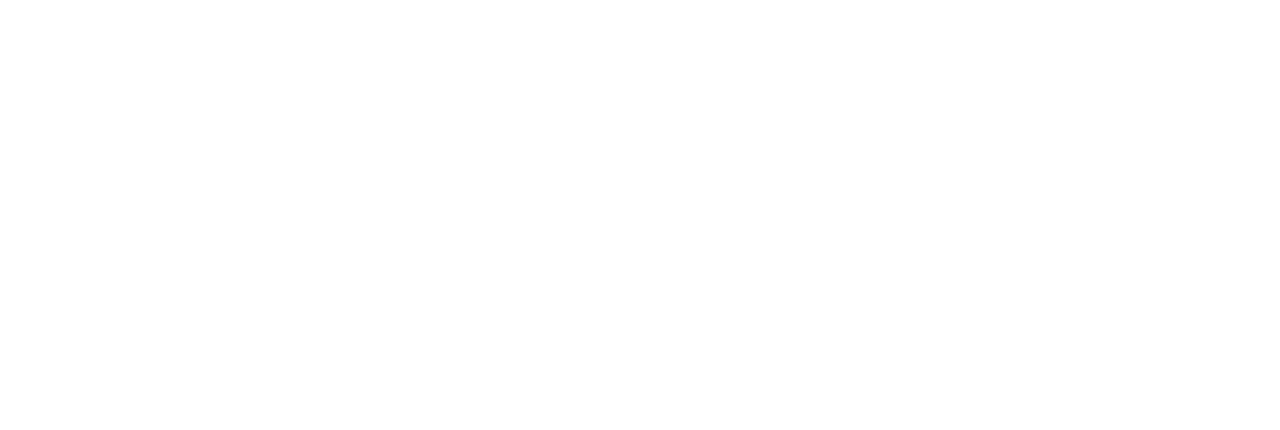
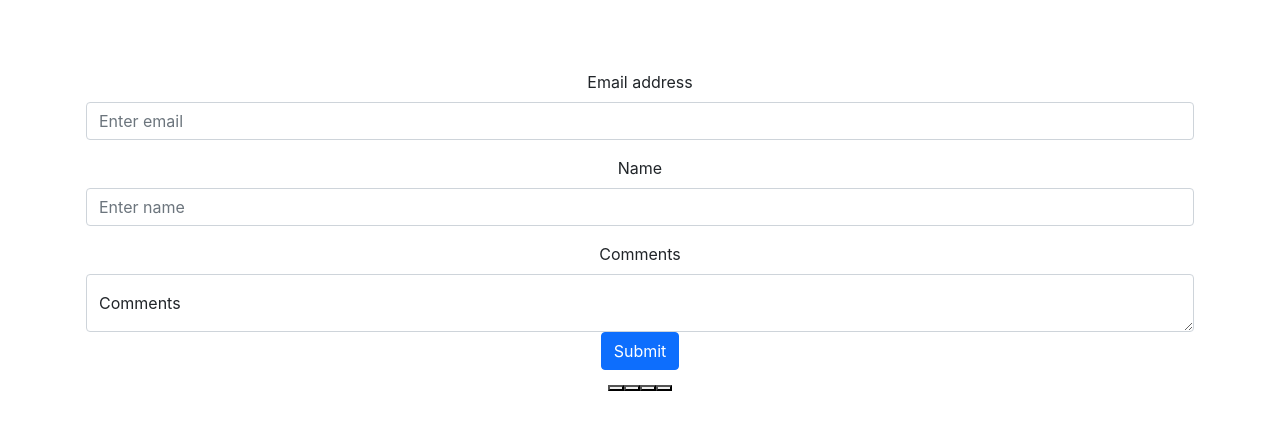
Before and after one commit to fernandobouchet/fernandobouchet.github.io, a React (Create React App) app: page / in a window 1280 px wide. Shown: the part 1824-2254 px from the top of the page. Before the commit the page ends 1710 px from the top, so only its background shows below. Built offline with nearby package versions, Linux system fonts and the light colour scheme; the HTML template or start-up script is replaced by a standard one.

Commit message:
Added Contact component

```diff
--- a/src/App.js
+++ b/src/App.js
@@ -1,6 +1,7 @@
 import NavBar from "./components/NavBar/NavBar";
 import About from "./components/About/About";
 import Projects from "./components/Projects/Projects";
+import Contact from "./components/Contact/Contact";
 
 function App() {
   return (
@@ -8,6 +9,7 @@ function App() {
       <NavBar />
       <About />
       <Projects />
+      <Contact />
     </div>
   );
 }
--- /dev/null
+++ b/src/components/Contact/Contact.js
@@ -0,0 +1,81 @@
+import { Row, Container, Form, Button, FloatingLabel } from "react-bootstrap";
+import styled from "styled-components";
+
+function Contact() {
+  return (
+    <>
+      <StyledContainer id="Contact">
+        <Row>
+          <Form>
+            <Form.Group className="mb-3" controlId="formBasicEmail">
+              <Form.Label>Email address</Form.Label>
+              <Form.Control type="email" placeholder="Enter email" />
+            </Form.Group>
+            <Form.Group className="mb-3" controlId="formBasicName">
+              <Form.Label>Name</Form.Label>
+              <Form.Control type="name" placeholder="Enter name" />
+            </Form.Group>
+            <Form.Label>Comments</Form.Label>
+            <FloatingLabel controlId="floatingTextarea2" label="Comments">
+              <Form.Control as="textarea" placeholder="Leave a comment here" />
+            </FloatingLabel>
+            <Button variant="primary" type="submit">
+              Submit
+            </Button>
+          </Form>
+        </Row>
+        <Row>
+          <div id="contact-buttons">
+            <button id="button-mail" className="buttons" aria-hidden="true">
+              <a
+                href="mailto: fernandobouchet@gmail.com"
+                target="_blank"
+                rel="noreferrer"
+              >
+                <i className="fas fa-envelope"></i>
+              </a>
+            </button>
+            <button id="button-linkedin" className="buttons" aria-hidden="true">
+              <a
+                href="https://www.linkedin.com/in/fernando-bouchet"
+                target="_blank"
+                rel="noreferrer"
+              >
+                <i className="fab fa-linkedin"></i>
+              </a>
+            </button>
+            <button id="button-telegram" className="buttons" aria-hidden="true">
+              <a
+                href="https://t.me/fernandobouchet"
+                target="_blank"
+                rel="noreferrer"
+              >
+                <i className="fab fa-telegram"></i>
+              </a>
+            </button>
+            <button id="button-github" className="buttons" aria-hidden="true">
+              <a
+                href="https://github.com/fernandobouchet"
+                target="_blank"
+                rel="noreferrer"
+              >
+                <i className="fab fa-github"></i>
+              </a>
+            </button>
+          </div>
+        </Row>
+      </StyledContainer>
+    </>
+  );
+}
+
+export default Contact;
+
+const StyledContainer = styled(Container)`
+  height: 100vh;
+  display: flex;
+  flex-direction: column;
+  text-align: center;
+  justify-content: center;
+  padding: 1rem;
+`;
```
